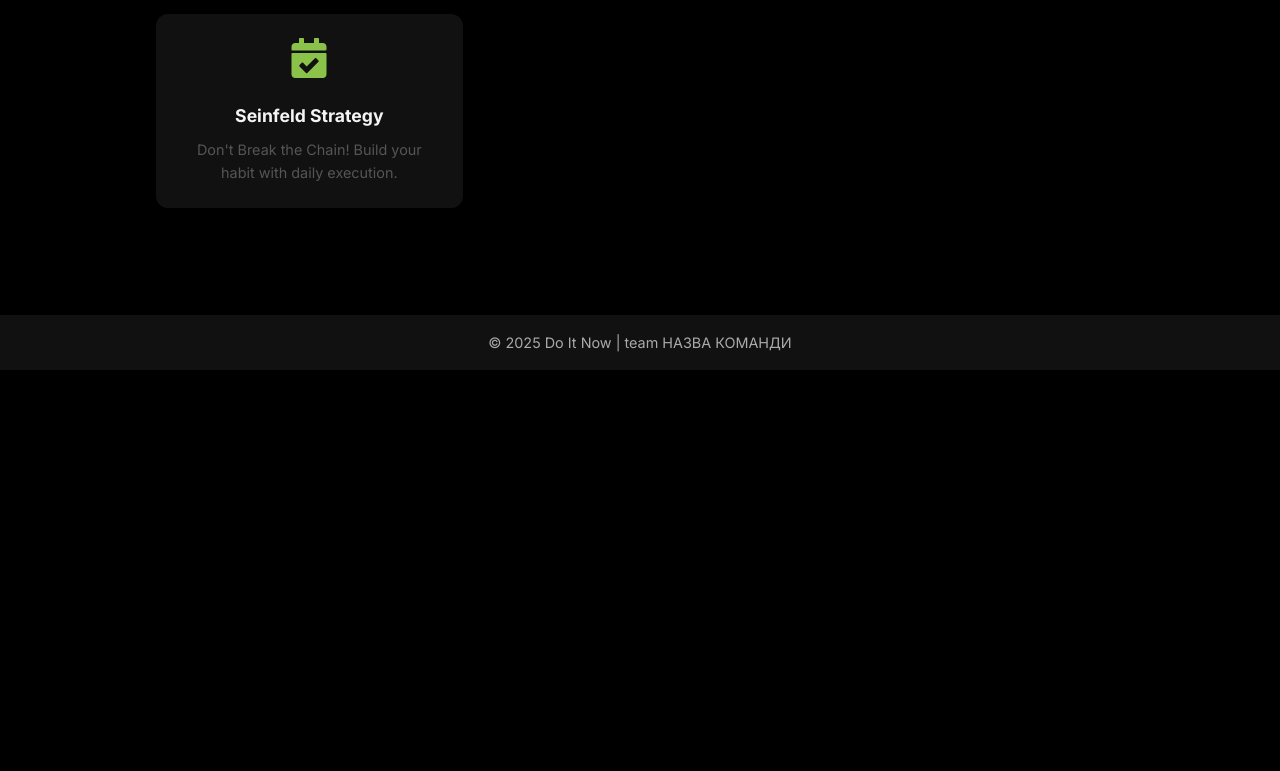
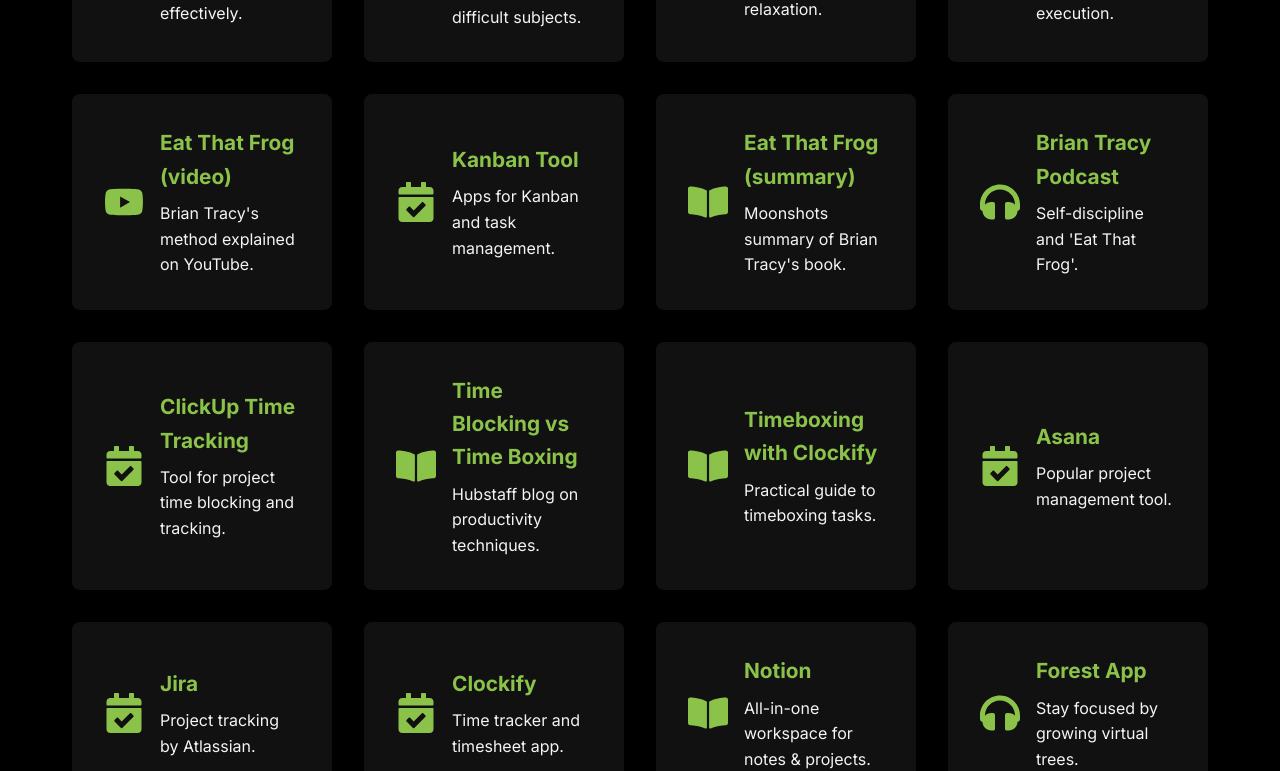
Before and after one commit to Ded-Goit/my-book-site, a Next.js app: page /resources in a window 1280 px wide. Shown: the part 430-1201 px from the top of the page. Before the commit the page ends 800 px from the top, so only its background shows below. Built offline with nearby package versions, Linux system fonts and the light colour scheme.

Commit message:
edit resources

```diff
--- a/app/layout.tsx
+++ b/app/layout.tsx
@@ -17,7 +17,7 @@
     "time management",
     "21 Great Ways Book",
   ],
-  authors: [{ name: "Твоя команда" }],
+  authors: [{ name: "UAnalytica" }],
   openGraph: {
     title: "Do It Now - Brian Tracy",
     description: "21 methods to overcome procrastination",
@@ -40,7 +40,7 @@
             <main className="content">{children}</main>
             <footer className="footer">
               <p>
-                &copy; {new Date().getFullYear()} Do It Now | team НАЗВА КОМАНДИ
+                &copy; {new Date().getFullYear()} Do It Now | team UAnalytica
               </p>
             </footer>
           </div>
--- a/app/resources/page.tsx
+++ b/app/resources/page.tsx
@@ -36,8 +36,103 @@
       icon: <FaCalendarCheck />,
       link: "https://screenapp.io/blog/seinfeld-strategy-complete-guide/",
     },
+    {
+      title: "Eat That Frog (video)",
+      description: "Brian Tracy's method explained on YouTube.",
+      icon: <FaYoutube />,
+      link: "https://www.youtube.com/watch?v=cvlUaP54w78",
+    },
+    {
+      title: "Kanban Tool",
+      description: "Apps for Kanban and task management.",
+      icon: <FaCalendarCheck />,
+      link: "https://play.google.com/store/search?q=Kanban%20Tool&c=apps",
+    },
+    {
+      title: "Eat That Frog (summary)",
+      description: "Moonshots summary of Brian Tracy's book.",
+      icon: <FaBookOpen />,
+      link: "https://www.moonshots.io/eat-that-frog-by-brian-tracy",
+    },
+    {
+      title: "Brian Tracy Podcast",
+      description: "Self-discipline and 'Eat That Frog'.",
+      icon: <FaHeadphones />,
+      link: "https://personaldevelopmentmasterypodcast.com/episode/230-brian-tracy-on-self-discipline-and-eating-that-frog",
+    },
+    {
+      title: "ClickUp Time Tracking",
+      description: "Tool for project time blocking and tracking.",
+      icon: <FaCalendarCheck />,
+      link: "https://clickup.com/lp/features/project-time-tracking",
+    },
+    {
+      title: "Time Blocking vs Time Boxing",
+      description: "Hubstaff blog on productivity techniques.",
+      icon: <FaBookOpen />,
+      link: "https://hubstaff.com/blog/time-blocking-vs-time-boxing/",
+    },
+    {
+      title: "Timeboxing with Clockify",
+      description: "Practical guide to timeboxing tasks.",
+      icon: <FaBookOpen />,
+      link: "https://clockify.me/timeboxing",
+    },
+    {
+      title: "Asana",
+      description: "Popular project management tool.",
+      icon: <FaCalendarCheck />,
+      link: "https://asana.com/",
+    },
+    {
+      title: "Jira",
+      description: "Project tracking by Atlassian.",
+      icon: <FaCalendarCheck />,
+      link: "https://www.atlassian.com/software/jira",
+    },
+    {
+      title: "Clockify",
+      description: "Time tracker and timesheet app.",
+      icon: <FaCalendarCheck />,
+      link: "https://clockify.me/",
+    },
+    {
+      title: "Notion",
+      description: "All-in-one workspace for notes & projects.",
+      icon: <FaBookOpen />,
+      link: "https://www.notion.com/",
+    },
+    {
+      title: "Forest App",
+      description: "Stay focused by growing virtual trees.",
+      icon: <FaHeadphones />,
+      link: "https://play.google.com/store/apps/details?id=cc.forestapp",
+    },
+    {
+      title: "Freedom App",
+      description: "Block distractions and focus deeply.",
+      icon: <FaHeadphones />,
+      link: "https://play.google.com/store/apps/details?id=to.freedom.android2",
+    },
+    {
+      title: "Prometheus",
+      description: "Free Ukrainian online education.",
+      icon: <FaBookOpen />,
+      link: "https://prometheus.org.ua/",
+    },
+    {
+      title: "Eat That Frog (summary)",
+      description: "Samuel Thomas Davies summary.",
+      icon: <FaBookOpen />,
+      link: "https://www.samuelthomasdavies.com/book-summaries/business/eat-that-frog/",
+    },
+    {
+      title: "ResizePixel.com ",
+      description: "Easy to use online image editor",
+      icon: <FaBookOpen />,
+      link: "https://www.resizepixel.com/uk/resize-image/",
+    },
   ];
-
   return (
     <section className={styles.wrapper}>
       <h1 className={styles.heading}>Additional Resources</h1>
--- a/app/resources/resources.module.css
+++ b/app/resources/resources.module.css
@@ -1,6 +1,4 @@
 .wrapper {
-  max-width: 1000px;
-  margin: 0 auto;
   padding: 2rem 1rem;
 }
 
@@ -8,75 +6,77 @@
   text-align: center;
   font-size: 2rem;
   margin-bottom: 2rem;
-  color: var(--accent, #0070f3);
 }
 
 .grid {
   display: grid;
-  gap: 1.5rem;
-}
-
-/* Для адаптивності */
-@media (min-width: 768px) {
-  .grid {
-    grid-template-columns: repeat(2, 1fr);
-  }
-}
-@media (min-width: 1200px) {
-  .grid {
-    grid-template-columns: repeat(3, 1fr);
-  }
+  grid-template-columns: 1fr;
+  gap: 1rem;
 }
 
 .card {
+  background: var(--card-bg);
+  border-radius: 8px;
+  padding: 1rem;
+  box-shadow: 0 4px 8px var(--card-shadow);
   display: flex;
-  flex-direction: column;
   align-items: center;
-  text-align: center;
-  background: var(--card-bg, #fff);
-  border-radius: 12px;
-  padding: 1.5rem;
-  box-shadow: 0 6px 20px rgba(0, 0, 0, 0.1);
-  text-decoration: none;
-  color: inherit;
-  transition: transform 0.3s, box-shadow 0.3s, border 0.3s, background 0.3s;
-  position: relative;
-  opacity: 0;
-  transform: translateY(30px);
-  animation: fadeInUp 0.6s ease forwards;
+  gap: 1rem;
+  transition: transform var(--transition-base);
 }
 
-/* Підсвічування */
 .card:hover {
-  background: linear-gradient(135deg, #f0f8ff, #e0f0ff);
-  transform: translateY(-6px);
-  box-shadow: 0 12px 24px rgba(0, 0, 0, 0.2);
-  border: 2px solid var(--accent, #0070f3);
-}
-
-@keyframes fadeInUp {
-  from {
-    opacity: 0;
-    transform: translateY(30px);
-  }
-  to {
-    opacity: 1;
-    transform: translateY(0);
-  }
+  transform: scale(var(--hover-scale));
 }
 
 .icon {
-  font-size: 2.5rem;
-  color: var(--accent, #0070f3);
-  margin-bottom: 1rem;
+  font-size: 2rem;
+  color: var(--accent);
+  flex-shrink: 0;
 }
 
 .content h2 {
   font-size: 1.1rem;
-  margin: 0.5rem 0;
+  margin-bottom: 0.5rem;
 }
 
 .content p {
   font-size: 0.9rem;
-  color: #555;
+  color: var(--text);
 }
+
+/* Breakpoint 768px */
+@media (min-width: 768px) {
+  .grid {
+    grid-template-columns: repeat(2, 1fr);
+    gap: 1.5rem;
+  }
+
+  .heading {
+    font-size: 2.5rem;
+  }
+}
+
+/* Breakpoint 1200px */
+@media (min-width: 1200px) {
+  .grid {
+    grid-template-columns: repeat(4, 1fr);
+    gap: 2rem;
+  }
+
+  .card {
+    padding: 2rem;
+  }
+
+  .icon {
+    font-size: 2.5rem;
+  }
+
+  .content h2 {
+    font-size: 1.3rem;
+  }
+
+  .content p {
+    font-size: 1rem;
+  }
+}
```
Also changed, not shown: app/quotes/page.tsx (+56 -2 lines), app/team/page.tsx (+9 -5 lines).
